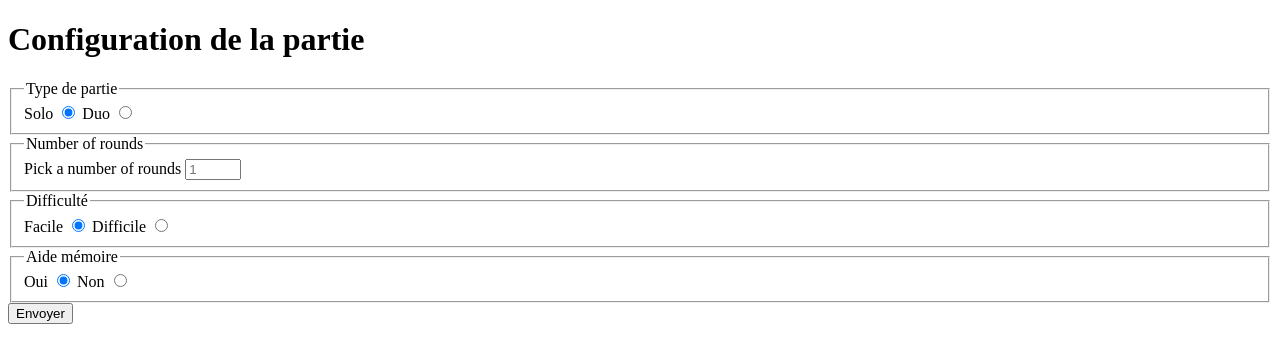
After one commit to QuentinFayt/pendu, a PHP site: template view/public/gameConfigurationView.php in a window 1280 px wide. The commit adds this page. Shown: the top 363 px of the page. Run offline with PHP 8.4, Linux system fonts and the light colour scheme; the template is opened without the code that fills it, so the values that code supplies are empty; a stand-in replaces the project's code that opens the database connection.

Commit message:
gameController class to setup configuration

```diff
--- a/view/foot.php
+++ b/view/foot.php
@@ -1,4 +1,5 @@
 <script src="./assets/js/script.js"></script>
+<script src="https://code.jquery.com/jquery-3.6.0.min.js" integrity="sha256-/xUj+3OJU5yExlq6GSYGSHk7tPXikynS7ogEvDej/m4=" crossorigin="anonymous"></script>
 </body>
 
 </html>
--- a/view/private/private_room.php
+++ b/view/private/private_room.php
@@ -2,3 +2,4 @@
 ?>
 <main>
 </main>
+<script src="./assets/js/game/public_game.js"></script>
--- /dev/null
+++ b/view/public/gameConfigurationView.php
@@ -0,0 +1,37 @@
+<?php
+?>
+
+<main>
+    <h1>Configuration de la partie</h1>
+    <form method="post">
+        <fieldset>
+            <legend>Type de partie</legend>
+            <label for="solo">Solo</label>
+            <input type="radio" name="gameType" value="solo" id="solo" checked />
+            <label for="duo">Duo</label>
+            <input type="radio" name="gameType" value="duo" id="duo" />
+        </fieldset>
+        <fieldset>
+            <legend>Number of rounds</legend>
+            <label for="round">Pick a number of rounds</label>
+            <input type="number" name="round" id="round" min="1" max="10" placeholder="1" step="1" checked />
+        </fieldset>
+        <fieldset>
+            <legend>Difficulté</legend>
+            <label for="easy">Facile</label>
+            <input type="radio" name="difficulty" value="easy" id="easy" checked />
+            <label for="hard">Difficile</label>
+            <input type="radio" name="difficulty" value="hard" id="hard" />
+        </fieldset>
+        <fieldset>
+            <legend>Aide mémoire</legend>
+            <label for="yes">Oui</label>
+            <input type="radio" name="help" value="true" id="yes" checked />
+            <label for="no">Non</label>
+            <input type="radio" name="help" value="false" id="no" />
+        </fieldset>
+        <div>
+            <input type="submit" value="Envoyer" />
+        </div>
+    </form>
+</main>
--- a/view/public/public_room.php
+++ b/view/public/public_room.php
@@ -1,5 +1,6 @@
 <?php
 ?>
 <main>
+    <h1>Game</h1>
 </main>
-<script src="./assets/js/game/game.js"></script>
+<script src="./assets/js/game/public_game.js"></script>
```
Also changed, not shown: controller/GameController.php (added, +39 -0 lines), controller/helper.php (added, +12 -0 lines), controller/mainController.php (added, +15 -0 lines), public/index.php (+6 -1 lines), 1 other file.
